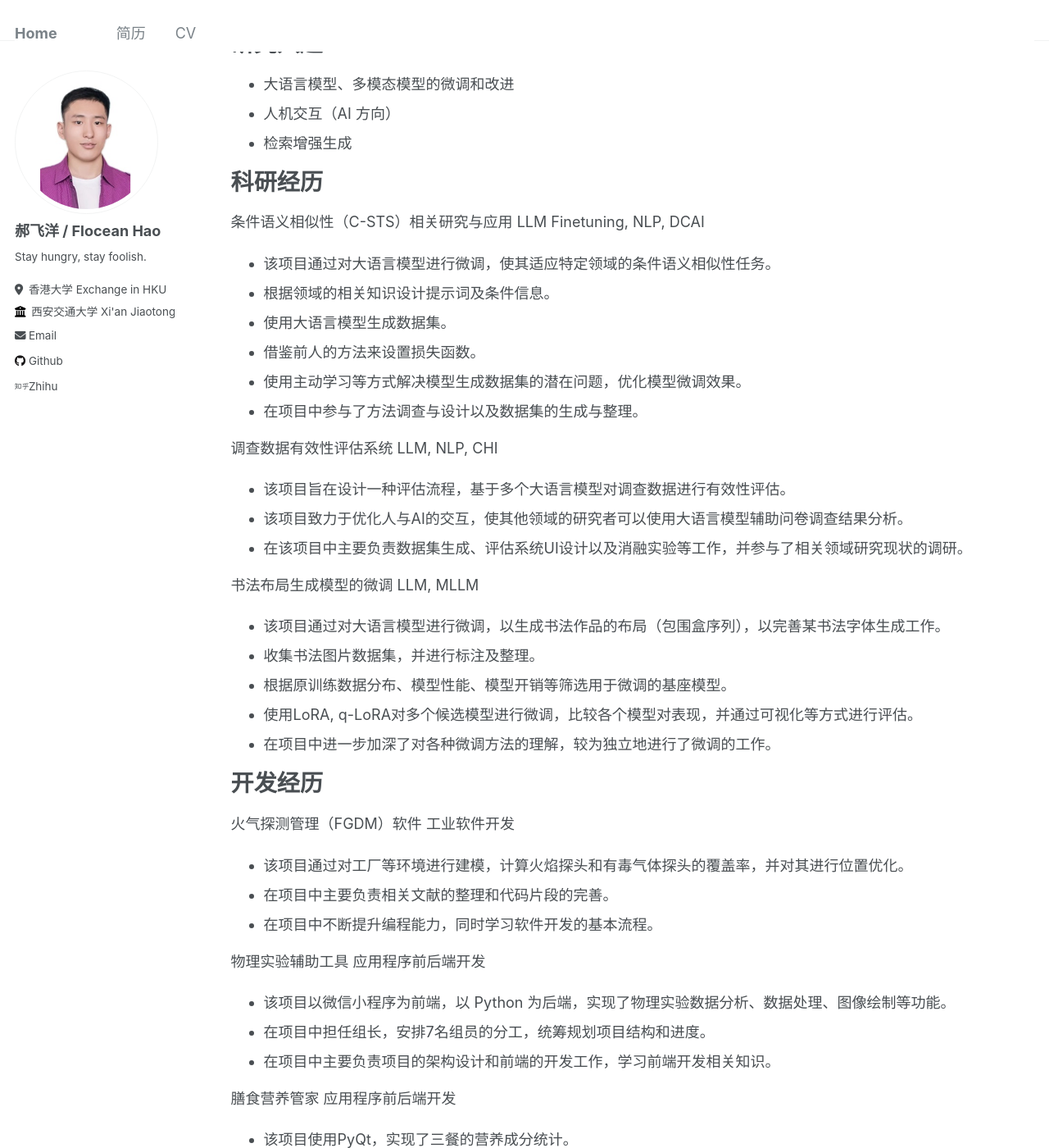
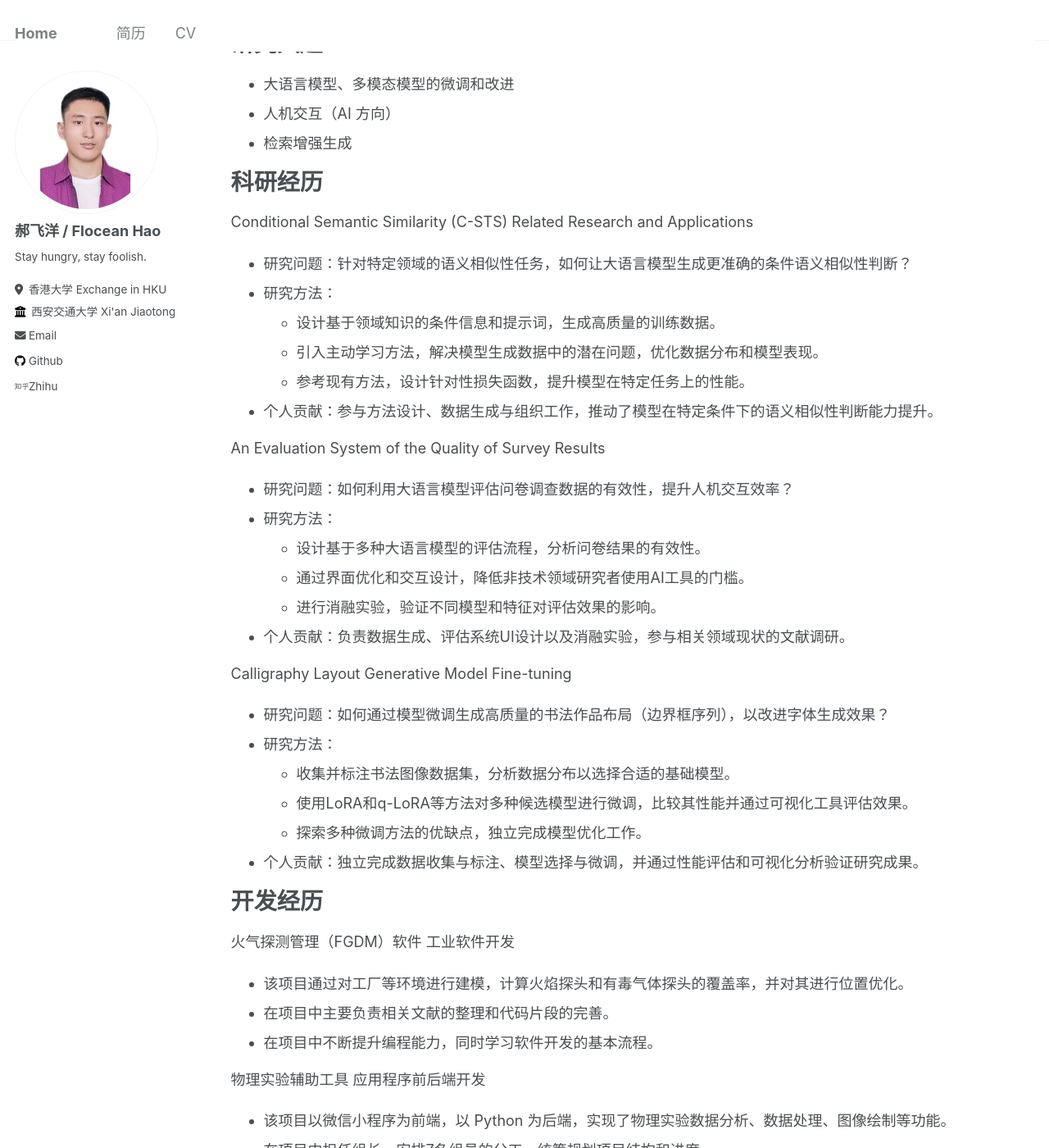
Before and after one commit to HungryFlo/HungryFlo.github.io, a Jekyll site: the page built from _pages/cv.md, in a window 1280 px wide and 1400 px high, scrolled down 429 px. Shown: the whole window at 82% size. Built offline with Jekyll 4.4.1, drawn with Linux system fonts in a browser that asks for light colours; some of the changed text lies outside the part shown.

Commit message:
modify cv

```diff
--- a/_pages/cv.md
+++ b/_pages/cv.md
@@ -29,25 +29,29 @@ redirect_from:
 
 科研经历
 ======
-条件语义相似性（C-STS）相关研究与应用		LLM Finetuning, NLP, DCAI
-* 该项目通过对大语言模型进行微调，使其适应特定领域的条件语义相似性任务。
-* 根据领域的相关知识设计提示词及条件信息。
-* 使用大语言模型生成数据集。
-* 借鉴前人的方法来设置损失函数。
-* 使用主动学习等方式解决模型生成数据集的潜在问题，优化模型微调效果。
-* 在项目中参与了方法调查与设计以及数据集的生成与整理。
+Conditional Semantic Similarity (C-STS) Related Research and Applications
+* 研究问题：针对特定领域的语义相似性任务，如何让大语言模型生成更准确的条件语义相似性判断？
+* 研究方法：
+  * 设计基于领域知识的条件信息和提示词，生成高质量的训练数据。
+  * 引入主动学习方法，解决模型生成数据中的潜在问题，优化数据分布和模型表现。
+  * 参考现有方法，设计针对性损失函数，提升模型在特定任务上的性能。
+* 个人贡献：参与方法设计、数据生成与组织工作，推动了模型在特定条件下的语义相似性判断能力提升。
 
-调查数据有效性评估系统  LLM, NLP, CHI
-* 该项目旨在设计一种评估流程，基于多个大语言模型对调查数据进行有效性评估。
-* 该项目致力于优化人与AI的交互，使其他领域的研究者可以使用大语言模型辅助问卷调查结果分析。
-* 在该项目中主要负责数据集生成、评估系统UI设计以及消融实验等工作，并参与了相关领域研究现状的调研。
+An Evaluation System of the Quality of Survey Results
+* 研究问题：如何利用大语言模型评估问卷调查数据的有效性，提升人机交互效率？
+* 研究方法：
+  * 设计基于多种大语言模型的评估流程，分析问卷结果的有效性。
+  * 通过界面优化和交互设计，降低非技术领域研究者使用AI工具的门槛。
+  * 进行消融实验，验证不同模型和特征对评估效果的影响。
+* 个人贡献：负责数据生成、评估系统UI设计以及消融实验，参与相关领域现状的文献调研。
 
-书法布局生成模型的微调 LLM, MLLM
-* 该项目通过对大语言模型进行微调，以生成书法作品的布局（包围盒序列），以完善某书法字体生成工作。
-* 收集书法图片数据集，并进行标注及整理。
-* 根据原训练数据分布、模型性能、模型开销等筛选用于微调的基座模型。
-* 使用LoRA, q-LoRA对多个候选模型进行微调，比较各个模型对表现，并通过可视化等方式进行评估。
-* 在项目中进一步加深了对各种微调方法的理解，较为独立地进行了微调的工作。
+Calligraphy Layout Generative Model Fine-tuning
+* 研究问题：如何通过模型微调生成高质量的书法作品布局（边界框序列），以改进字体生成效果？
+* 研究方法：
+  * 收集并标注书法图像数据集，分析数据分布以选择合适的基础模型。
+  * 使用LoRA和q-LoRA等方法对多种候选模型进行微调，比较其性能并通过可视化工具评估效果。
+  * 探索多种微调方法的优缺点，独立完成模型优化工作。
+* 个人贡献：独立完成数据收集与标注、模型选择与微调，并通过性能评估和可视化分析验证研究成果。
 
 开发经历
 ======
```
Also changed, not shown: other parts of _pages/cv.md (+2 -2 lines), _pages/cv_en.md (+18 -16 lines).
